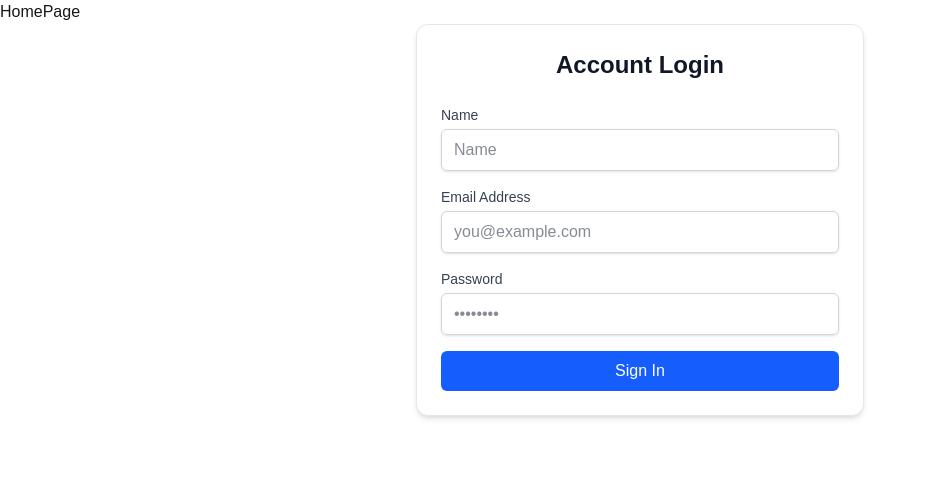
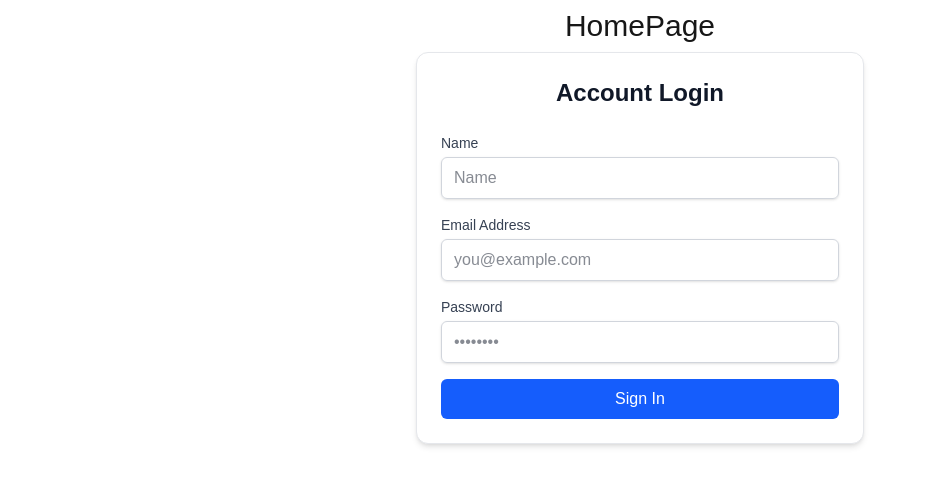
Before and after one commit to salino3/next-app_01, a Next.js app: page / in a window 1280 px wide. Shown: the top 486 px of the page, without its empty margins (0-926 px from the left). Built offline with nearby package versions, Linux system fonts and the light colour scheme.

Commit message:
save changes

```diff
--- a/app/(pods)/(home)/page.tsx
+++ b/app/(pods)/(home)/page.tsx
@@ -15,8 +15,11 @@ const HomePage = () => {
   );
 
   return (
-    <div data-component="HomePage">
-      <h1>HomePage</h1>
+    <div
+      data-component="HomePage"
+      className="flex flex-col justify-center items-center gap-2 p-2"
+    >
+      <h1 className="text-center text-3xl">HomePage</h1>
       <LoginFormComponent />
       {currentUser && currentUser.id && <UserData />}
     </div>
--- a/app/components/users-list/users-list.components.tsx
+++ b/app/components/users-list/users-list.components.tsx
@@ -27,7 +27,7 @@ export default function UserData() {
         <h2 className="text-xl font-bold">UserData</h2>
         <button
           onClick={handleRefresh}
-          className="text-xs bg-blue-600 text-white px-3 py-1 rounded hover:bg-blue-700"
+          className="cursor-pointer   text-xs bg-blue-600 text-white px-3 py-1 rounded hover:bg-blue-700"
         >
           Refresh Data
         </button>
```
